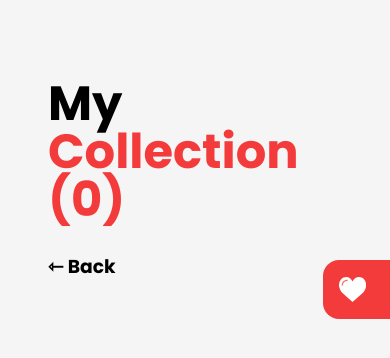
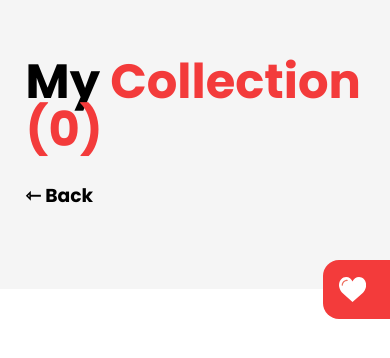
Before and after one commit to zernonia/nuxtjs-pinterest, a Nuxt app: page /collection in a window 390 px wide. Shown: the top 358 px of the page. Built offline with nearby package versions, Linux system fonts and the light colour scheme.

Commit message:
Tried some localstorage

```diff
--- a/assets/main.css
+++ b/assets/main.css
@@ -204,6 +204,7 @@ body{
     background-color: rgb(241, 241, 241); /* Fallback color */
     background-color: rgba(255, 255, 255, 0.877); /* Black w/ opacity */
     transition: 0.5s;
+    align-items: center;
   }
   .modalcontent {
     position: relative;
@@ -289,7 +290,7 @@ body{
 
 @media screen and (max-width: 425px){
   .content{
-    padding: 3em;
+    padding: 1.6em;
   }
   .header{
     flex-direction: column;
--- a/layouts/default.vue
+++ b/layouts/default.vue
@@ -12,6 +12,7 @@ export default {
       this.$router.push({ path: `/collection`})
     }
   },
+
 }
 </script>
 
--- a/package.json
+++ b/package.json
@@ -11,8 +11,8 @@
     "generate": "nuxt generate"
   },
   "dependencies": {
-    "nuxt": "^2.12.2",
-    "@nuxtjs/axios": "^5.3.6"
+    "@nuxtjs/axios": "^5.3.6",
+    "nuxt": "^2.12.2"
   },
   "devDependencies": {}
 }
--- a/pages/collection.vue
+++ b/pages/collection.vue
@@ -28,7 +28,6 @@
 </template>
 
 <script>
-
 export default {
 data(){
     return{
@@ -53,7 +52,6 @@ methods:{
     openmodal(index){
       document.querySelector(".modal").style.display = "block"
       document.querySelector("body").style.overflow = "hidden"
-
       this.modaldata = this.allpicture[index]
     },
     closemodal(){
--- a/pages/index.vue
+++ b/pages/index.vue
@@ -35,6 +35,7 @@
 </template>
 
 <script>
+import { mutations, state } from '../store/saved'
 export default {
   data(){
     return{
@@ -129,11 +130,17 @@ export default {
     },
     searchrecent(data){
       this.getdata(data)
-    }
+    },
+
   },
   mounted(){
     this.getdata('tree')
-  }
+    this.$store.subscribe((mutations, state) => {
+      localStorage.setItem('store', JSON.stringify(state))
+    })
+  },
+
+
 }
 </script>
 
--- a/store/saved.js
+++ b/store/saved.js
@@ -18,7 +18,8 @@ export const mutations = {
     },
     removesearch (state, data){
         state.recent.splice(state.recent.indexOf(data),1)
-    }
+    },
+
 }
 
 export const getters = {
```
